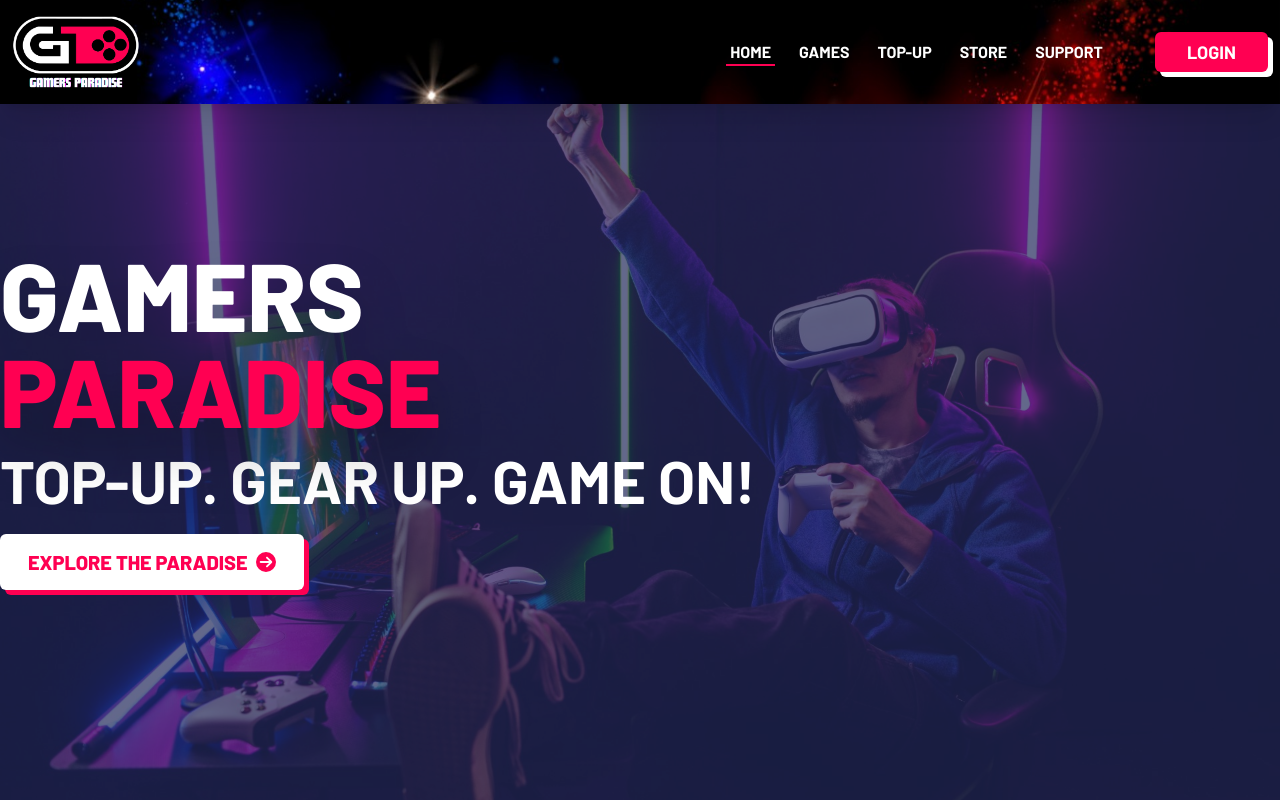
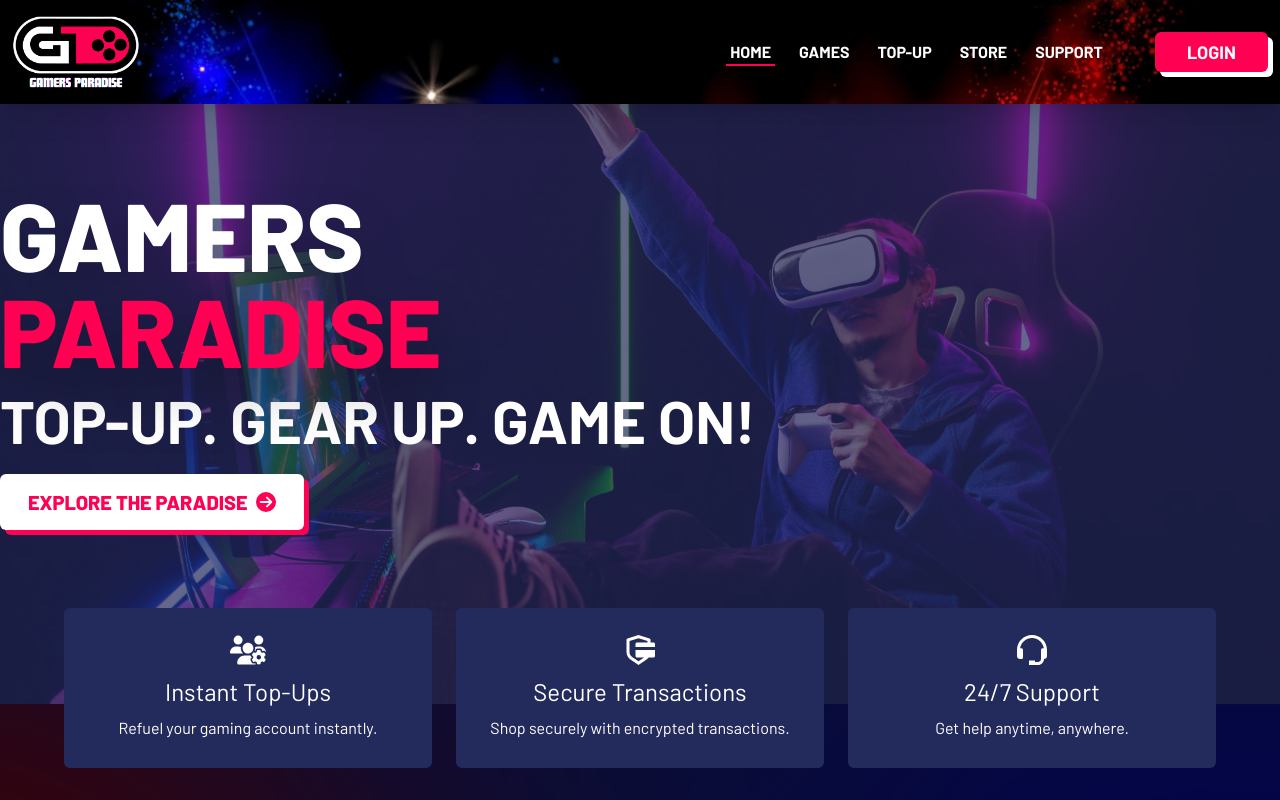
Before and after one commit to mahmudulturan/gamers-paradise-frontend, a Next.js app: page / in a window 1280 px wide. Shown: the top 800 px of the page. Built offline with nearby package versions, Linux system fonts and the light colour scheme.

Commit message:
add: highlighted feature section added on banner

```diff
--- a/src/app/(root)/components/Home/Banner/Banner.tsx
+++ b/src/app/(root)/components/Home/Banner/Banner.tsx
@@ -2,12 +2,14 @@ import React from 'react';
 import './banner.css';
 import { Button } from '@/components/ui/Button/button';
 import { FaCircleArrowRight } from "react-icons/fa6";
+import HighlightedFeature from './HighlightedFeature';
 
 const Banner = () => {
     return (
-        <div className='min-h-[90vh] banner-bg relative'>
+        <div className='relative'>
+            <div className='min-h-[75vh] banner-bg relative z-10'>
                 <div className='absolute h-full w-full bg-seconderyCol/70'>
-                <div className='wrapper flex items-center justify-between min-h-[90vh] -mt-10'>
+                    <div className='wrapper flex items-center justify-between min-h-[75vh] -mt-10 px-2 lg:px-0'>
                         <div className=''>
                             <h2 className='text-4xl md:text-6xl lg:text-8xl font-black uppercase md:my-3 max-w-xs drop-shadow-2xl'>Gamers <span className='text-primaryCol drop-shadow-2xl'>Paradise</span></h2>
                             <h4 className='text-2xl md:text-4xl lg:text-6xl uppercase font-bold max-w-3xl'>
@@ -18,6 +20,11 @@ const Banner = () => {
                     </div>
                 </div>
             </div>
+            <div className='z-20 absolute w-full'>
+                <HighlightedFeature />
+            </div>
+        </div>
+
     );
 };
 
--- /dev/null
+++ b/src/app/(root)/components/Home/Banner/HighlightedFeature.tsx
@@ -0,0 +1,42 @@
+import React from 'react';
+import { FaUsersGear } from "react-icons/fa6";
+import { RiSecurePaymentFill } from "react-icons/ri";
+import { BiSupport } from "react-icons/bi";
+
+const HighlightedFeature = () => {
+
+    const features = [
+        {
+            icon: <FaUsersGear className='text-4xl mt-2' />,
+            name: "Instant Top-Ups",
+            description: "Refuel your gaming account instantly."
+        },
+        {
+            icon: <RiSecurePaymentFill className='text-4xl mt-2' />,
+            name: "Secure Transactions",
+            description: "Shop securely with encrypted transactions."
+        },
+        {
+            icon: <BiSupport className='text-4xl mt-2' />,
+            name: "24/7 Support",
+            description: "Get help anytime, anywhere."
+        }
+    ];
+
+
+    return (
+        <div className='min-h-[20vh] -mt-24 z-10  grid grid-cols-1 md:grid-cols-3 gap-6 max-w-6xl mx-auto px-2 lg:px-0'>
+            {
+                features.map((feature, indx) => <div key={indx}
+                    className='bg-seconderyCol hover:bg-primaryCol hover:text-textCol duration-300
+                    min-h-[20vh] flex-1 w-full rounded-md flex items-center justify-center flex-col gap-2 px-6 py-4 hover:drop-shadow-2xl select-none'>
+                    {feature.icon}
+                    <h3 className='text-2xl'>{feature.name}</h3>
+                    <p className='text-center flex-1'>{feature.description}</p>
+                </div>)
+            }
+        </div>
+    );
+};
+
+export default HighlightedFeature;
```
Lines whose indentation alone changed are shown as unchanged.
